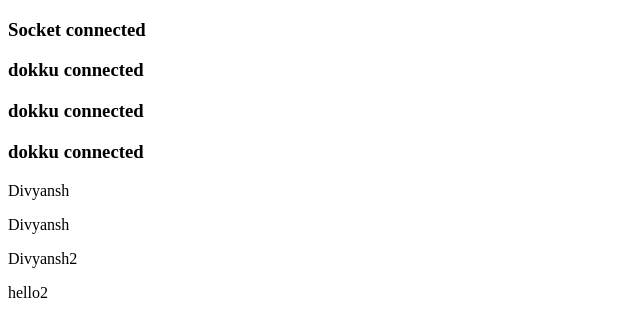
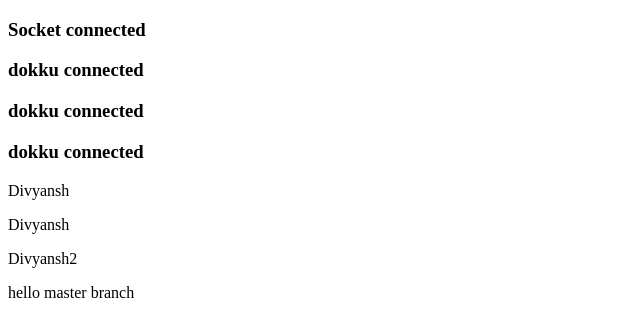
Before and after one commit to divyansh360circle/temporary, a website: page index.html in a window 1280 px wide. Shown: the whole page, without its empty margins (0-640 px from the left). Drawn offline with Linux system fonts and the light colour scheme.

Commit message:
Update index.html

```diff
--- a/index.html
+++ b/index.html
@@ -15,7 +15,7 @@
   <p>Divyansh</p>
   <p>Divyansh</p>
   <p>Divyansh2</p>
-  <p>hello2</p>
+  <p>hello master branch</p>
     <!-- <script src="/socket.io/socket.io.js"></script> -->
   <!-- <script>
     var socket = io('http://localhost:5000');
```
